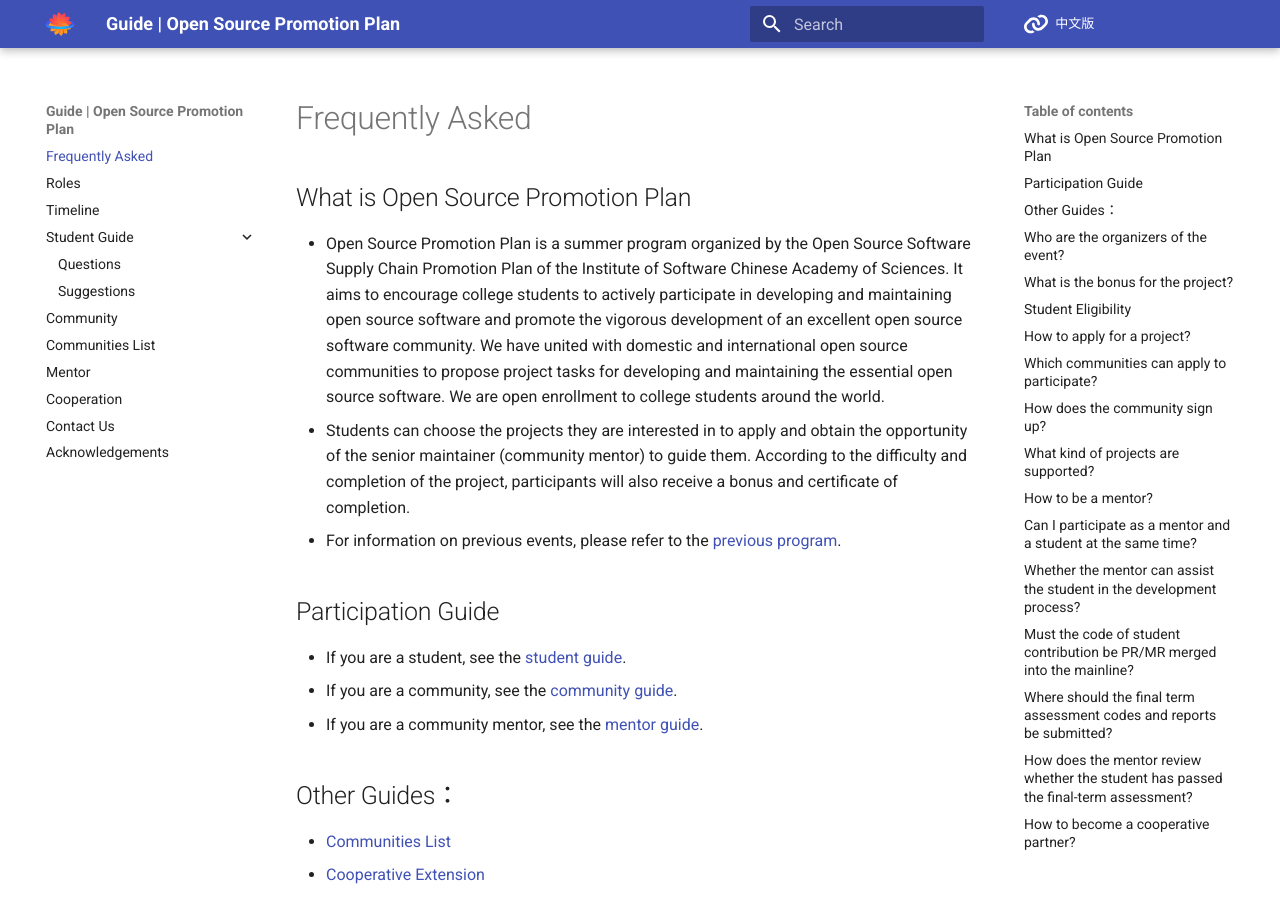
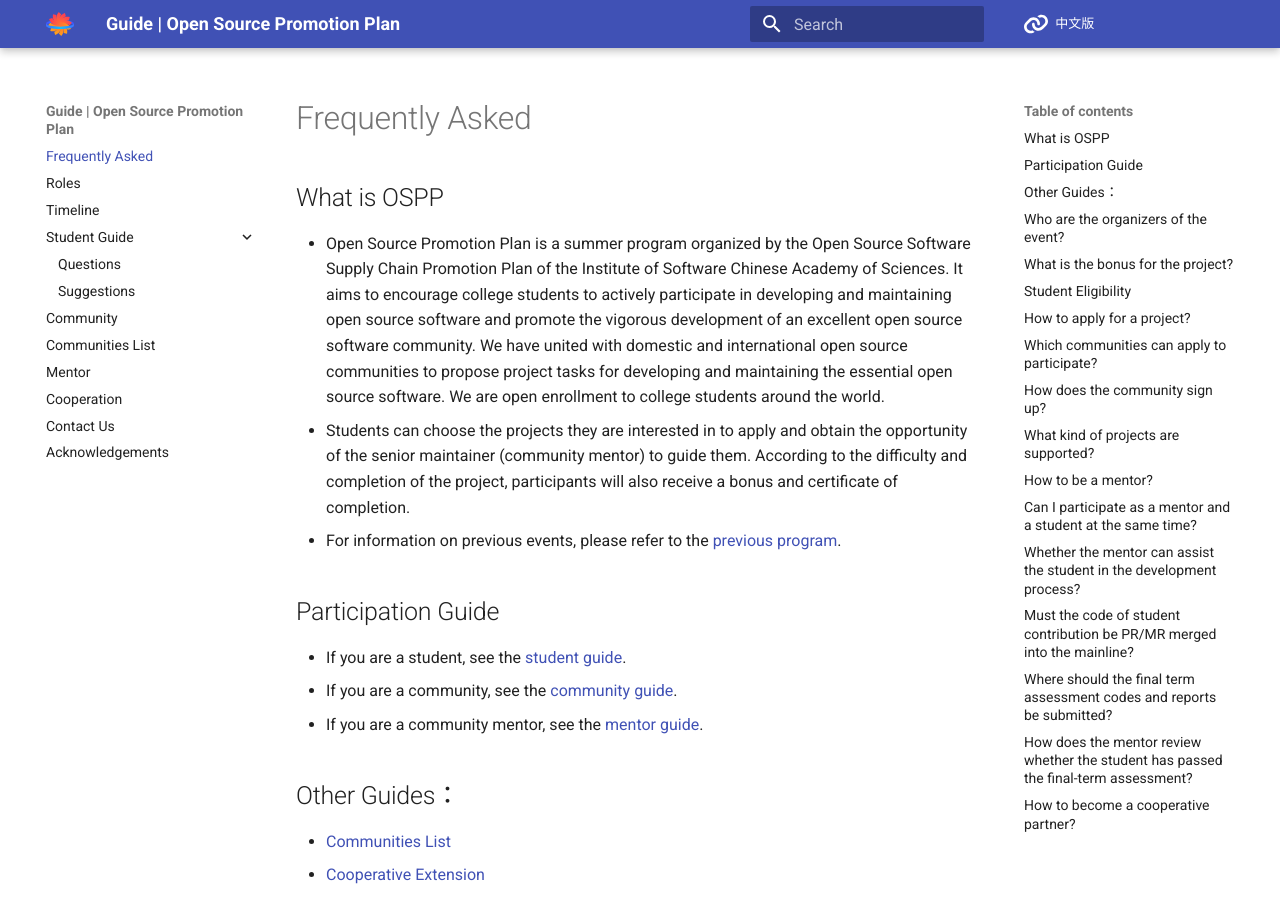
Before and after one commit to summer-ospp/help-en, an MkDocs documentation site: the page built from docs/index.md, in a window 1280 px wide and 900 px high. Built offline with MkDocs 1.6.1 and Material for MkDocs 9.7.7, drawn with Linux system fonts in a browser that asks for light colours; comment, search, counter and statistics services are not loaded.

Commit message:
Update index.md

```diff
--- a/docs/index.md
+++ b/docs/index.md
@@ -1,6 +1,6 @@
 # Frequently Asked
 
-## What is Open Source Promotion Plan
+## What is OSPP
 
 * Open Source Promotion Plan is a summer program organized by the Open Source Software Supply Chain Promotion Plan of the Institute of Software Chinese Academy of Sciences. It aims to encourage college students to actively participate in developing and maintaining open source software and promote the vigorous development of an excellent open source software community. We have united with domestic and international open source communities to propose project tasks for developing and maintaining the essential open source software. We are open enrollment to college students around the world.
 * Students can choose the projects they are interested in to apply and obtain the opportunity of the senior maintainer (community mentor) to guide them. According to the difficulty and completion of the project, participants will also receive a bonus and certificate of completion.
```
